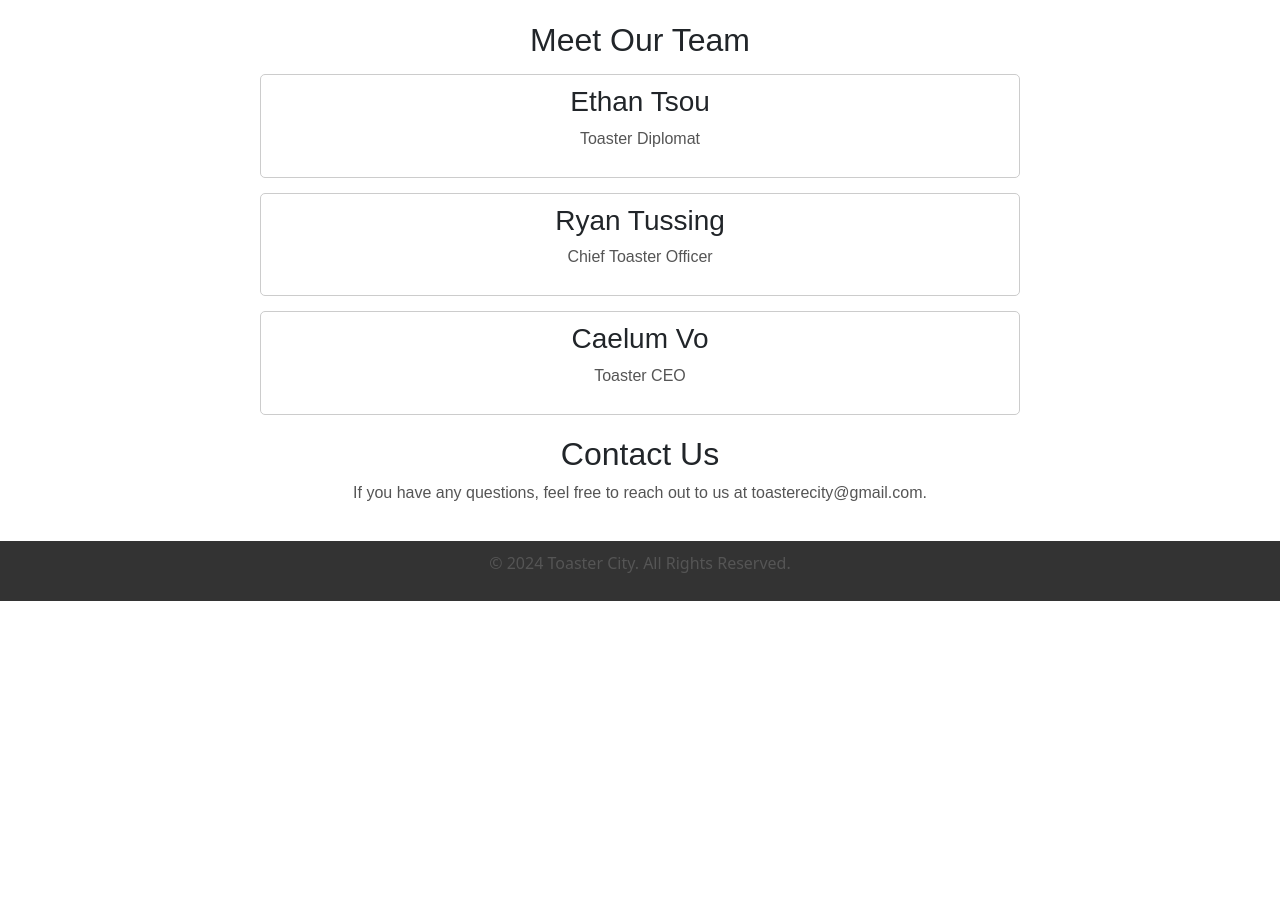
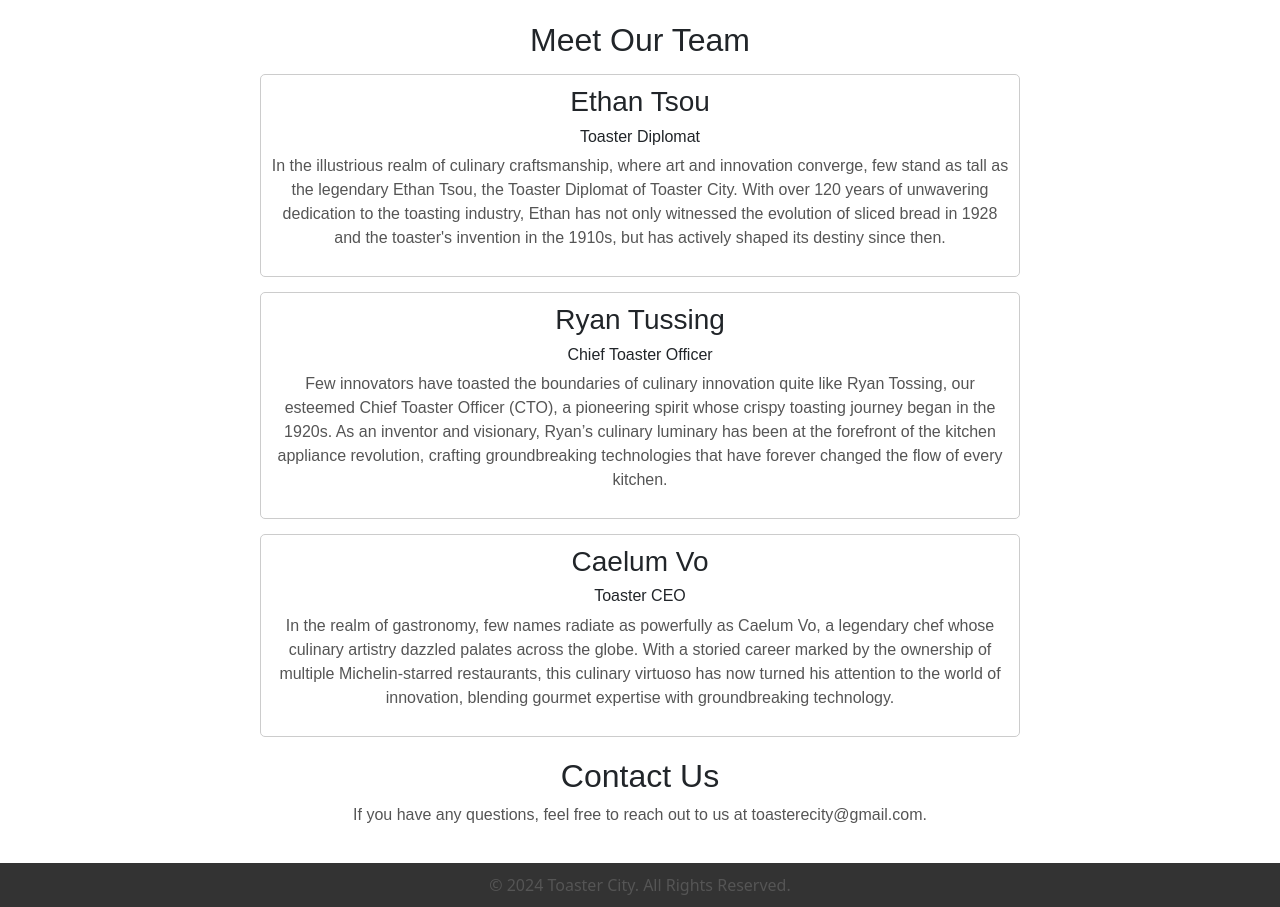
Before and after one commit to caelummmuhhh/cse5234-e-commerce-proj, a React (Create React App) app: page /AboutUs in a window 1280 px wide. Shown: the part 424-1331 px from the top of the page. Before the commit the page ends 1025 px from the top, so only its background shows below. Built offline with nearby package versions, Linux system fonts and the light colour scheme.

Commit message:
add bio to the team

```diff
--- a/src/components/AboutUs/AboutUs.jsx
+++ b/src/components/AboutUs/AboutUs.jsx
@@ -27,15 +27,35 @@ const AboutUs = () => {
         <h2>Meet Our Team</h2>
         <div className="team-member">
           <h3>Ethan Tsou</h3>
-          <p>Toaster Diplomat</p>
+          <h6>Toaster Diplomat</h6>
+          <p>
+            In the illustrious realm of culinary craftsmanship, where art and innovation converge,
+            few stand as tall as the legendary Ethan Tsou, the Toaster Diplomat of Toaster City.
+            With over 120 years of unwavering dedication to the toasting industry, Ethan has not only
+            witnessed the evolution of sliced bread in 1928 and the toaster's invention in the 1910s,
+            but has actively shaped its destiny since then.
+            </p>
         </div>
         <div className="team-member">
           <h3>Ryan Tussing</h3>
-          <p>Chief Toaster Officer</p>
+          <h6>Chief Toaster Officer</h6>
+          <p>
+            Few innovators have toasted the boundaries of culinary innovation quite like Ryan Tossing,
+            our esteemed Chief Toaster Officer (CTO), a pioneering spirit whose crispy toasting journey
+            began in the 1920s. As an inventor and visionary, Ryan’s culinary luminary has been at the
+            forefront of the kitchen appliance revolution, crafting groundbreaking technologies that have
+            forever changed the flow of every kitchen.
+          </p>
         </div>
         <div className="team-member">
           <h3>Caelum Vo</h3>
-          <p>Toaster CEO</p>
+          <h6>Toaster CEO</h6>
+          <p>
+            In the realm of gastronomy, few names radiate as powerfully as Caelum Vo, a legendary chef
+            whose culinary artistry dazzled palates across the globe. With a storied career marked by
+            the ownership of multiple Michelin-starred restaurants, this culinary virtuoso has now turned
+            his attention to the world of innovation, blending gourmet expertise with groundbreaking technology.
+          </p>
         </div>
       </section>
 
--- a/src/components/footer/Footer.css
+++ b/src/components/footer/Footer.css
@@ -6,5 +6,4 @@
     left: 0;
     bottom: 0;
     width: 100%;
-
   }
```
